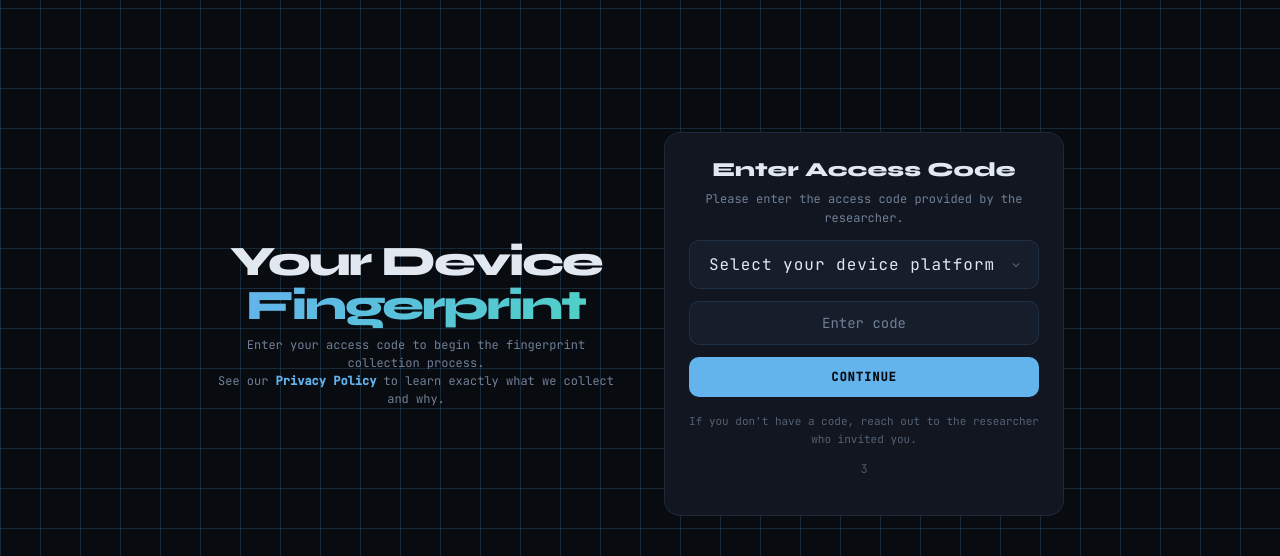
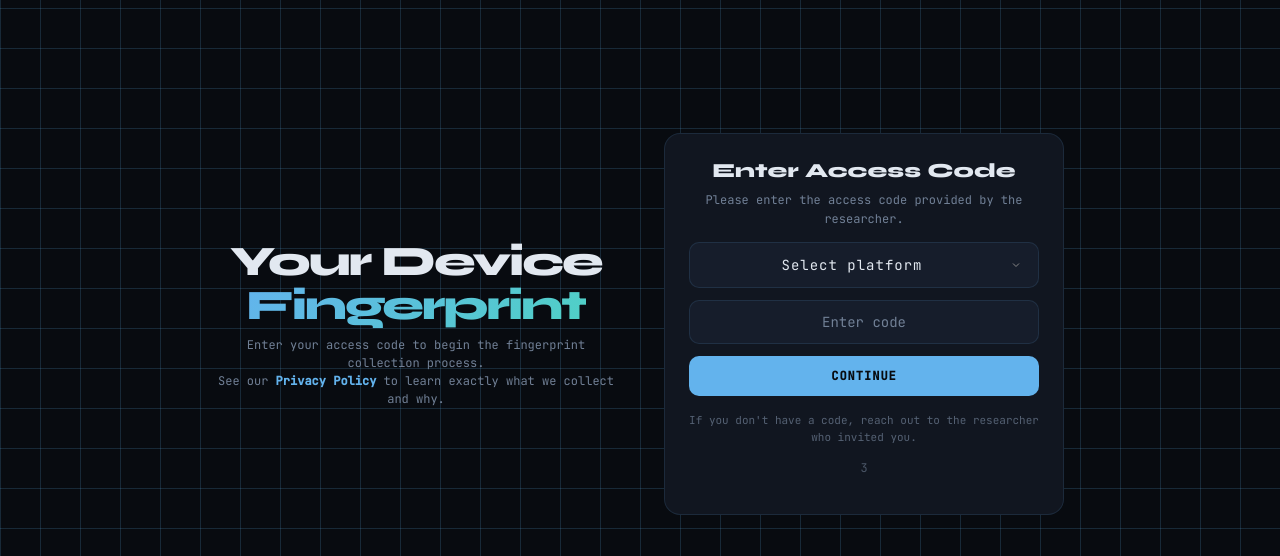
Before and after one commit to KrAsH-CoD3/Fingrasp, a Python web app: template templates/index.html in a window 1280 px wide. Shown: the part 72-628 px from the top of the page. Run offline with Jinja, Linux system fonts and the light colour scheme; the template is opened without the code that fills it, so the values that code supplies are empty.

Commit message:
style(ui): refine device selection UI styling

```diff
--- a/static/css/style.css
+++ b/static/css/style.css
@@ -1062,6 +1062,15 @@ gap: 12px;
 margin-bottom: 16px;
 }
 
+.code-entry-card #modelFieldContainer {
+  width: 100%;
+}
+
+.code-entry-card #modelFieldContainer select,
+.code-entry-card #modelFieldContainer input[type="text"] {
+  width: 100%;
+}
+
 .code-entry-card input[type="text"] {
 font-family: 'JetBrains Mono', monospace;
 font-size: 16px;
@@ -1088,7 +1097,7 @@ box-shadow: 0 0 12px var(--glow);
 
 .code-entry-card select {
   font-family: 'JetBrains Mono', monospace;
-  font-size: 16px;
+  font-size: 14px;
   padding: 14px 16px;
   background: var(--surface2);
   border: 1px solid var(--border);
@@ -1112,6 +1121,8 @@ box-shadow: 0 0 12px var(--glow);
 }
 
 .code-entry-card select option {
+  text-align: center;
+  letter-spacing: 1px;
   background: var(--surface2);
   color: var(--text);
   padding: 8px;
--- a/templates/index.html
+++ b/templates/index.html
@@ -24,7 +24,7 @@
                 <p>Please enter the access code provided by the researcher.</p>
 <form id="codeForm">
       <select id="platformSelect" autocomplete="off">
-        <option value="" disabled selected>Select your device platform</option>
+        <option value="" disabled selected>Select platform</option>
         <option value="iphone">iPhone</option>
         <option value="ipad">iPad</option>
         <option value="mac">Mac</option>
@@ -34,7 +34,7 @@
       </select>
       <div id="modelFieldContainer" class="hidden">
         <select id="deviceModelSelect" autocomplete="off">
-          <option value="" disabled selected>Select your device model</option>
+          <option value="" disabled selected>Select model</option>
         </select>
         <input type="text" id="deviceModelInput" placeholder="Enter your device model (e.g., Samsung Galaxy S24)" autocomplete="off" class="hidden" />
       </div>
```
